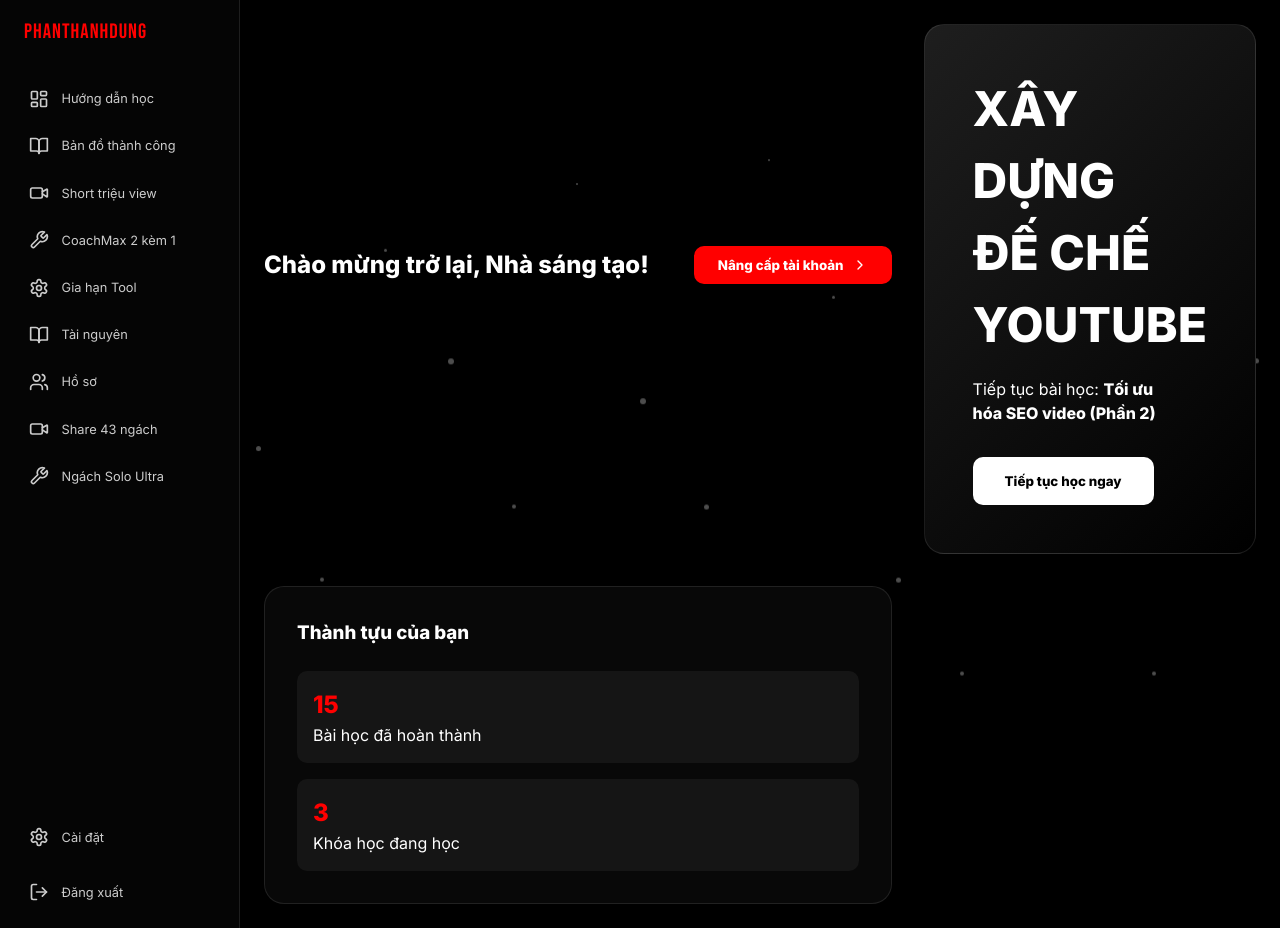
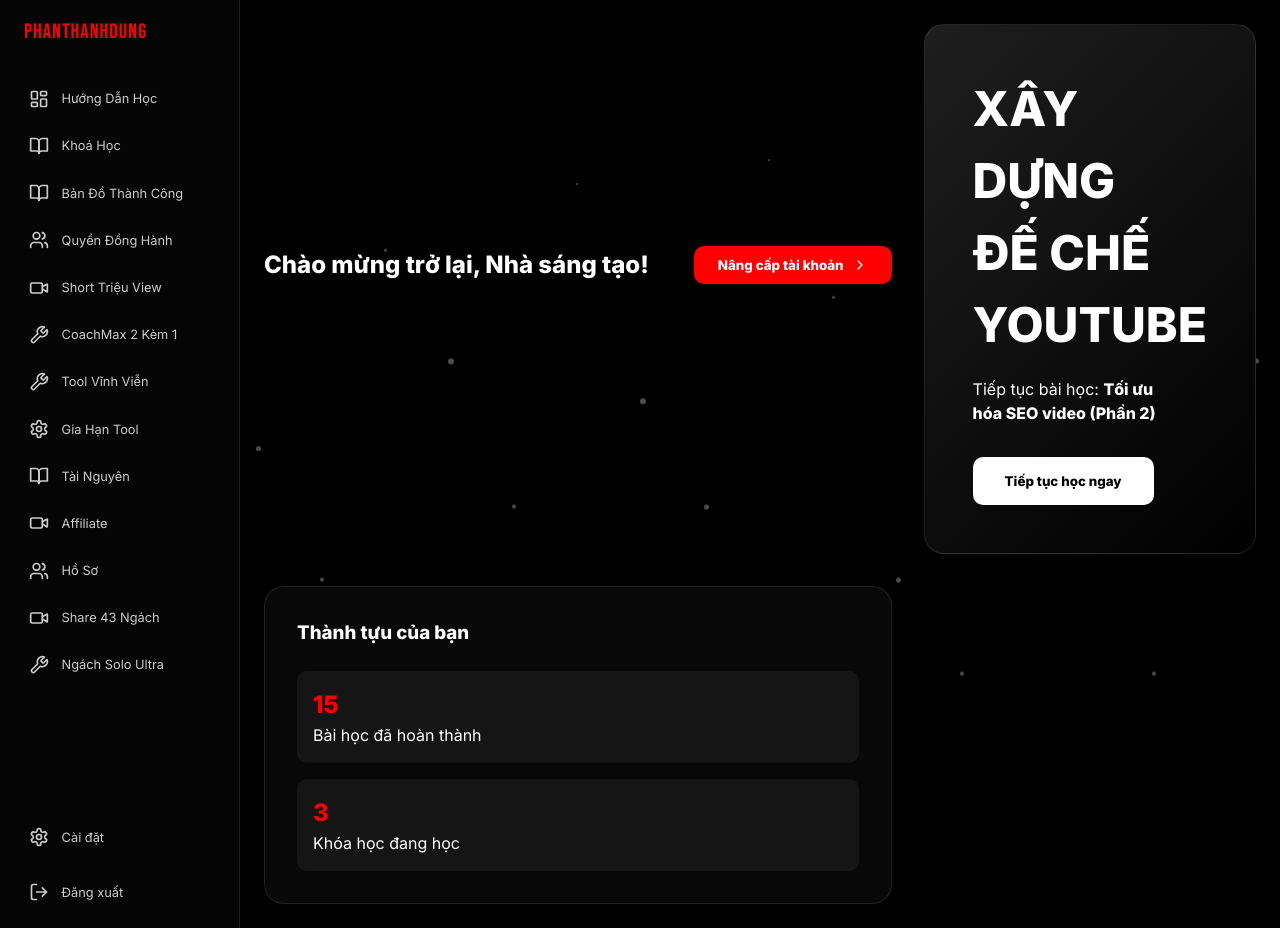
Before and after one commit to trungnguyen1592/app-phanthanhdung, a React (Vite) app: page / in a window 1280 px wide. Built offline with nearby package versions, Linux system fonts and the light colour scheme.

Commit message:
Feat: Reorganize sidebar menu items and update capitalization

```diff
--- a/src/App.tsx
+++ b/src/App.tsx
@@ -25,14 +25,18 @@
         <aside className={`sidebar ${isSidebarOpen ? 'open' : ''}`}>
           <div className="sidebar-logo">PHANTHANHDUNG</div>
           <nav className="sidebar-menu">
-            <Link to="/learning" className="menu-item"><LayoutDashboard size={20} /> Hướng dẫn học</Link>
-            <Link to="#" className="menu-item"><BookOpen size={20} /> Bản đồ thành công</Link>
-            <Link to="#" className="menu-item"><Video size={20} /> Short triệu view</Link>
-            <Link to="#" className="menu-item"><Wrench size={20} /> CoachMax 2 kèm 1</Link>
-            <Link to="#" className="menu-item"><Settings size={20} /> Gia hạn Tool</Link>
-            <Link to="#" className="menu-item"><BookOpen size={20} /> Tài nguyên</Link>
-            <Link to="#" className="menu-item"><Users size={20} /> Hồ sơ</Link>
-            <Link to="#" className="menu-item"><Video size={20} /> Share 43 ngách</Link>
+            <Link to="/learning" className="menu-item"><LayoutDashboard size={20} /> Hướng Dẫn Học</Link>
+            <Link to="#" className="menu-item"><BookOpen size={20} /> Khoá Học</Link>
+            <Link to="#" className="menu-item"><BookOpen size={20} /> Bản Đồ Thành Công</Link>
+            <Link to="#" className="menu-item"><Users size={20} /> Quyền Đồng Hành</Link>
+            <Link to="#" className="menu-item"><Video size={20} /> Short Triệu View</Link>
+            <Link to="#" className="menu-item"><Wrench size={20} /> CoachMax 2 Kèm 1</Link>
+            <Link to="#" className="menu-item"><Wrench size={20} /> Tool Vĩnh Viễn</Link>
+            <Link to="#" className="menu-item"><Settings size={20} /> Gia Hạn Tool</Link>
+            <Link to="#" className="menu-item"><BookOpen size={20} /> Tài Nguyên</Link>
+            <Link to="#" className="menu-item"><Video size={20} /> Affiliate</Link>
+            <Link to="#" className="menu-item"><Users size={20} /> Hồ Sơ</Link>
+            <Link to="#" className="menu-item"><Video size={20} /> Share 43 Ngách</Link>
             <Link to="#" className="menu-item"><Wrench size={20} /> Ngách Solo Ultra</Link>
           </nav>
           <div className="sidebar-footer">
```
